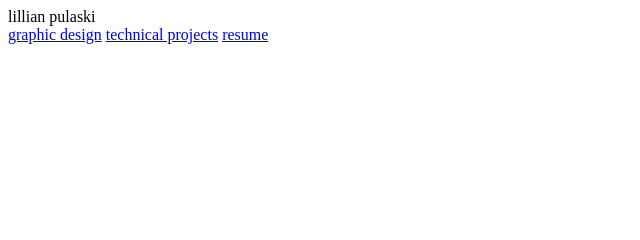
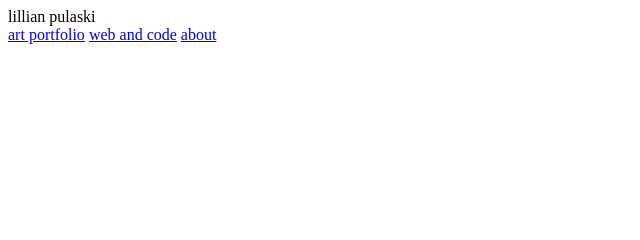
Before and after one commit to lillian-pulaski/portfolio, a plain HTML site: page projects/okcd.html in a window 1280 px wide. Shown: the top 240 px of the page, 0-640 px from the left. Drawn offline with Linux system fonts and the light colour scheme.

```diff
--- a/projects/okcd.html
+++ b/projects/okcd.html
@@ -161,9 +161,9 @@
         <div class="nav-content">
             <div class="nav-name">lillian pulaski</div>
             <div class="nav-links">
-                <a href="../gd.html" class="nav-link nav-link--active">graphic design</a>
-                <a href="../technical.html" class="nav-link">technical projects</a>
-                <a href="../resume.html" class="nav-link">resume</a>
+                <a href="../index.html" class="nav-link nav-link--active">art portfolio</a>
+                <a href="../technical.html" class="nav-link">web and code</a>
+                <a href="../about.html" class="nav-link">about</a>
             </div>
         </div>
     </nav>
```
